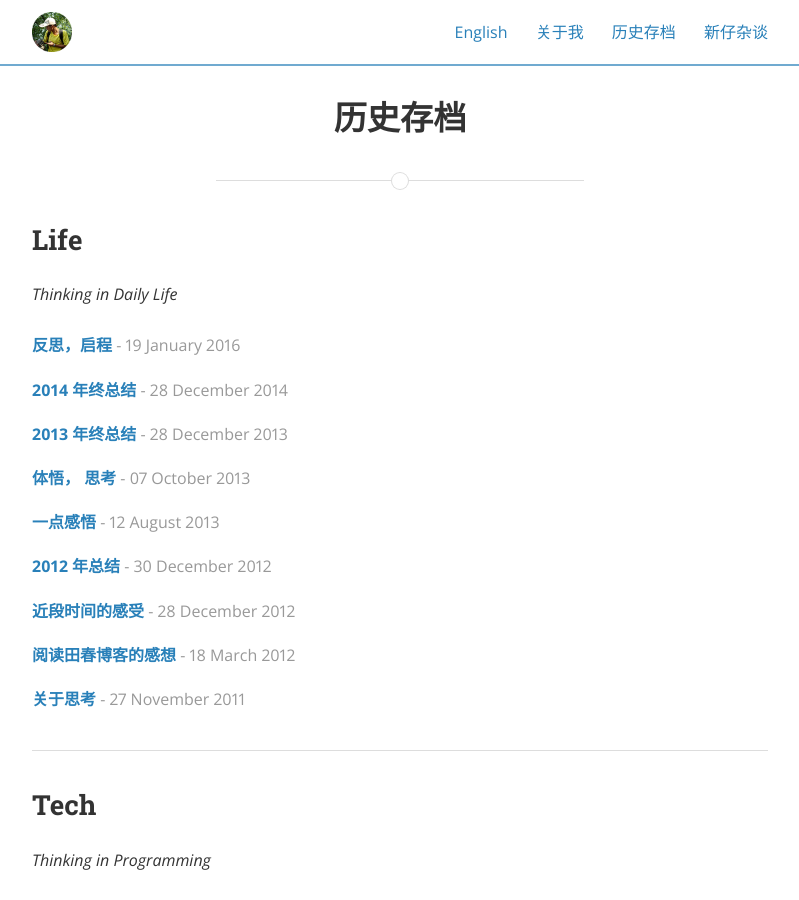
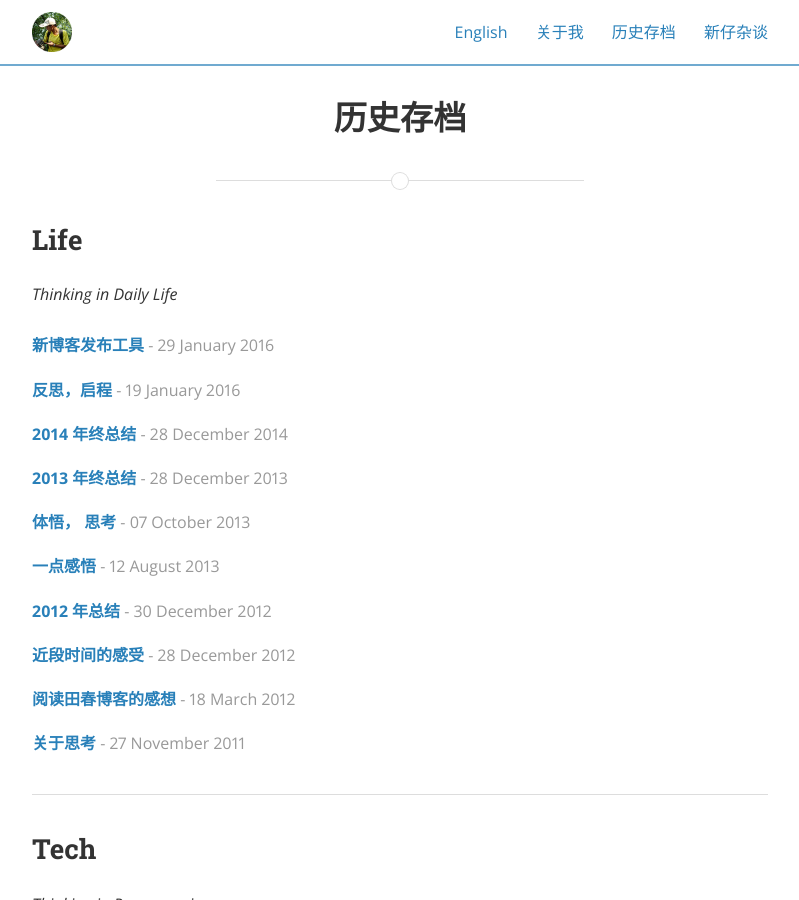
Before and after one commit to zlx/zlx.github.com, a Jekyll site: the page built from posts.html, in a window 1280 px wide and 900 px high. Shown: the whole window, without its empty margins (240-1039 px from the left). Built offline with Jekyll 4.4.1, drawn with Linux system fonts in a browser that asks for light colours; nearby versions of some CDN libraries; a style sheet for code colours, icons or effects is not loaded.

Commit message:
Updated 2016-01-29-helo-prose.md

```diff
--- a/_posts/2016-01-29-helo-prose.md
+++ b/_posts/2016-01-29-helo-prose.md
@@ -1,6 +1,15 @@
 ---
-published: false
+date: "2016-01-29 20:32 +0800"
+layout: post
+published: true
+comments: false
+tags:
+  - Blog
+category:
+  - life
+title: 新博客发布工具
 ---
+
 
 ## 新博客工具
 
```
